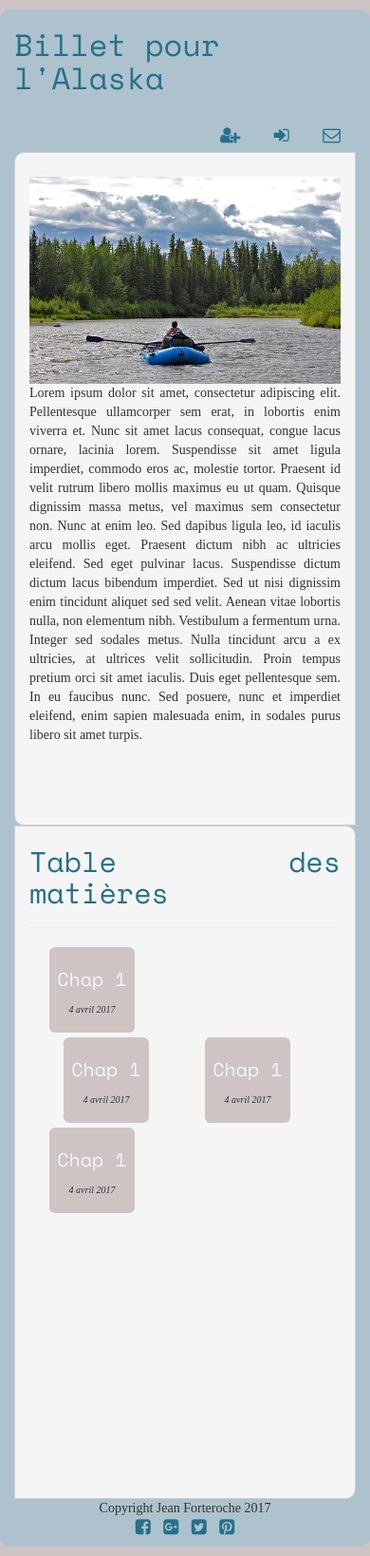
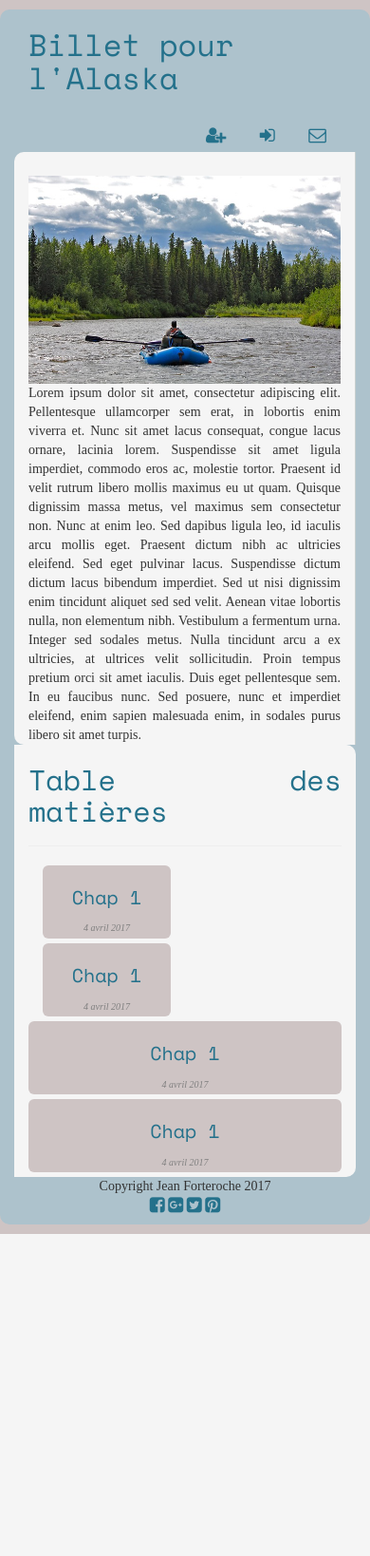
Before and after one commit to kalanna79/blog_writer, a PHP site: page / in a window 390 px wide. Shown: the whole page at 95% size. After the commit the page ends 1299 px from the top, so only its background shows below. Run offline with PHP 8.4, Linux system fonts and the light colour scheme.

Commit message:
modify height auto and add css for tab_mat

```diff
--- a/view/bootstrap/css/personal.css
+++ b/view/bootstrap/css/personal.css
@@ -2,6 +2,7 @@
 
 body {
     background-color: #CEC4C4;
+    height: auto;
 }
 
 .container {
@@ -24,17 +25,16 @@ body {
 
 .presentation {
     text-align: justify;
-    height: 84vh;
-    border: 1px solid #C8D0CF;
+    height: 100%;
+    border-right: 1px solid #C8D0CF;
     border-top-left-radius: 10px;
     border-bottom-left-radius: 10px;
 }
 
 .table_mat {
     text-align: justify;
-    height: 84vh;
+    height: 100%;
     overflow: scroll;
-    border: 1px solid #C8D0CF;
     border-top-right-radius: 10px;
     border-bottom-right-radius: 10px;
     position: relative;
@@ -69,11 +73,15 @@ body {
     text-align: center;
 }
 
+
 footer {
-    margin-top:10px;
     bottom:0px;
     width: 100%;
     text-align: center;
+}
+
+footer > div {
+    margin-top:10px;
 }
 
 section {
@@ -113,44 +121,85 @@ a:hover {
 
 .chap-box-icon {
     border-radius: 6px;
-    margin-right: 21px;
-    margin-left: 21px;
+    margin-right: auto;
+    margin-left: auto;
     margin-bottom: 5px;
     display: block;
     float: left;
-    height: 90px;
-    width: 90px;
     text-align: center;
     font-size: 20px;
     background-color: #CEC4C4;
     padding-top: 20px;
+    width: 100%;
 }
 
-.chap-box-icon>a {
+.chap {
     color: whitesmoke;
+    font-family: 'Space Mono', monospace;
+}
+
+.glyphicon-chevron-down {
+    color: #818080;
 }
 
 abbr {
     font-size:10px;
     font-style: italic;
-}
-
-.btn-md {
-    margin-left: 5px;
-    margin-right: 5px;
+    color: #818080;
 }
 
 p::first-letter {
-    font-size: 150%;
+    font-size: 175%;
     color: #24718B;;
 }
 
+.row {
+    margin-left: 0;
+    margin-right: 0;
+}
+
+.panel {
+    margin-bottom: 10px;
+}
+
+.panel-primary  {
+    border-color: #ADC2CC;
+}
+
+.panel-primary > .panel-heading {
+    border-color: #ADC2CC;
+    background-color: #ADC2CC;
+}
+
+.user-row {
+    margin-bottom: 10px;
+}
+
+.user-row:last-child {
+    margin-bottom: 0;
+}
+
+.dropdown-user {
+    height: 100%;
+}
+
+.dropdown-user:hover {
+    cursor: pointer;
+}
+
+.principal {
+    height: 100%;
+    background-color: whitesmoke;
+    border-radius: 10px;
+}
 /* mediaquery */
 
 @media screen and (max-device-width: 480px)  {
     .table_mat {
-        border-radius: 0px;
+        border-bottom-left-radius: 10px;
+        border-bottom-right-radius: 10px;
         height: 100%;
+        border-right : 0px;
     }
 
     .dropdown-menu {
```
Also changed, not shown: other parts of view/bootstrap/css/personal.css (+65 -0 lines).
